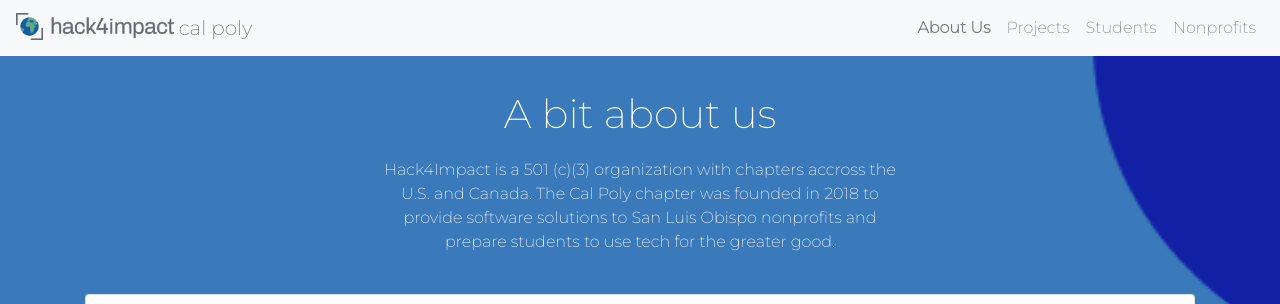
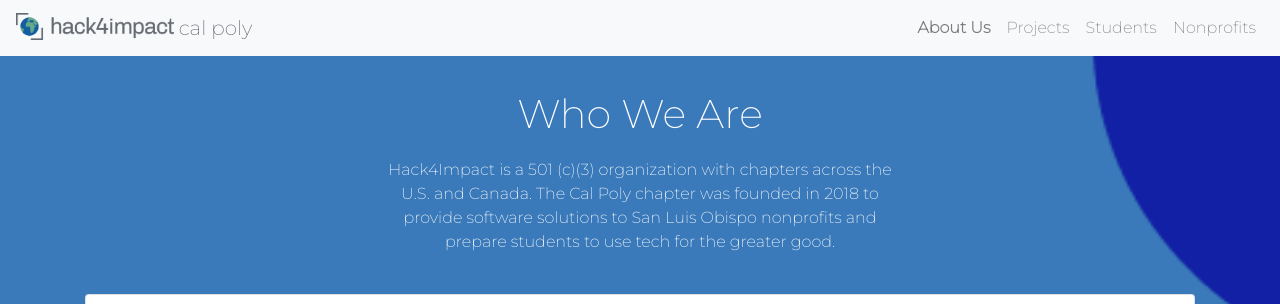
Before and after one commit to hack4impact-calpoly/hack4impact-website, a Next.js app: page /about-us in a window 1280 px wide. Shown: the top 304 px of the page. Built offline with nearby package versions, Linux system fonts and the light colour scheme.

Commit message:
minor about us changes

```diff
--- a/pages/about-us.js
+++ b/pages/about-us.js
@@ -139,12 +139,12 @@
     return (
       <div>
         <div style={{marginTop: '50px', alignContent: 'center', textAlign: 'center', color: 'white'}} >
-        <h1 style={{color: 'white', alignSelf: 'center'}}>A bit about us</h1>
+        <h1 style={{color: 'white', alignSelf: 'center'}}>Who We Are</h1>
         <div style={{margin: '20px'}}/>
         <Container>
             <Row style={{ display: "flex", justifyContent: "center", alignItems: "center" }}>
                 <Col sm={12} md={8} lg={6} xl={6}>
-                Hack4Impact is a 501 (c)(3) organization with chapters accross the U.S. and Canada. The Cal Poly chapter was founded in 2018 to provide software solutions to San Luis Obispo nonprofits and prepare students to use tech for the greater good.
+                Hack4Impact is a 501 (c)(3) organization with chapters across the U.S. and Canada. The Cal Poly chapter was founded in 2018 to provide software solutions to San Luis Obispo nonprofits and prepare students to use tech for the greater good.
                 </Col>
             </Row>
         </Container>
--- a/pages/index.js
+++ b/pages/index.js
@@ -94,7 +94,7 @@
                   <h1 style={{color: 'white', textAlign: 'left', alignText: 'left'}}>Hack4Impact Cal Poly</h1>
                   <p style={{color: 'white', textAlign: 'left', alignText: 'left'}}>We are a student organization that empowers engineers, designers, activists, and humanitarians to create lasting and impactful social change. We foster the wider adoption of software as a tool for social good.</p>
                   <Row>
-                  <Button variant="outline">Learn More</Button>
+                  <Button variant="outline" href='/about-us'>Learn More</Button>
                   <Button variant="outline">Newsletter</Button>
                   </Row>
                   </Col>
```
